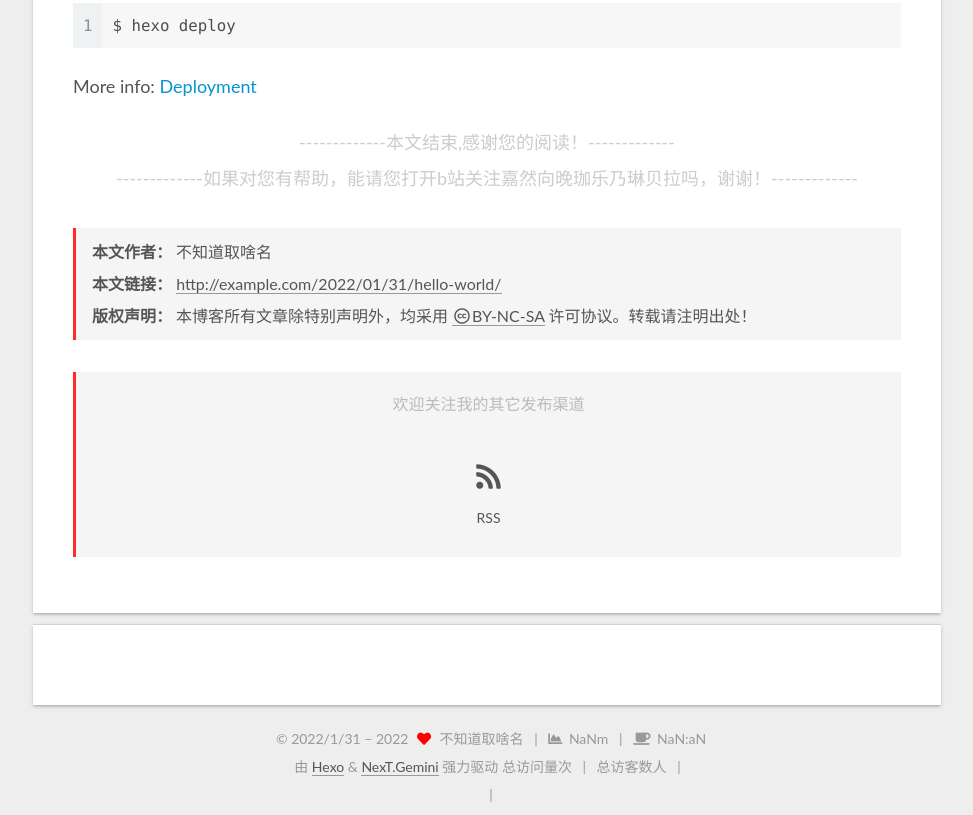
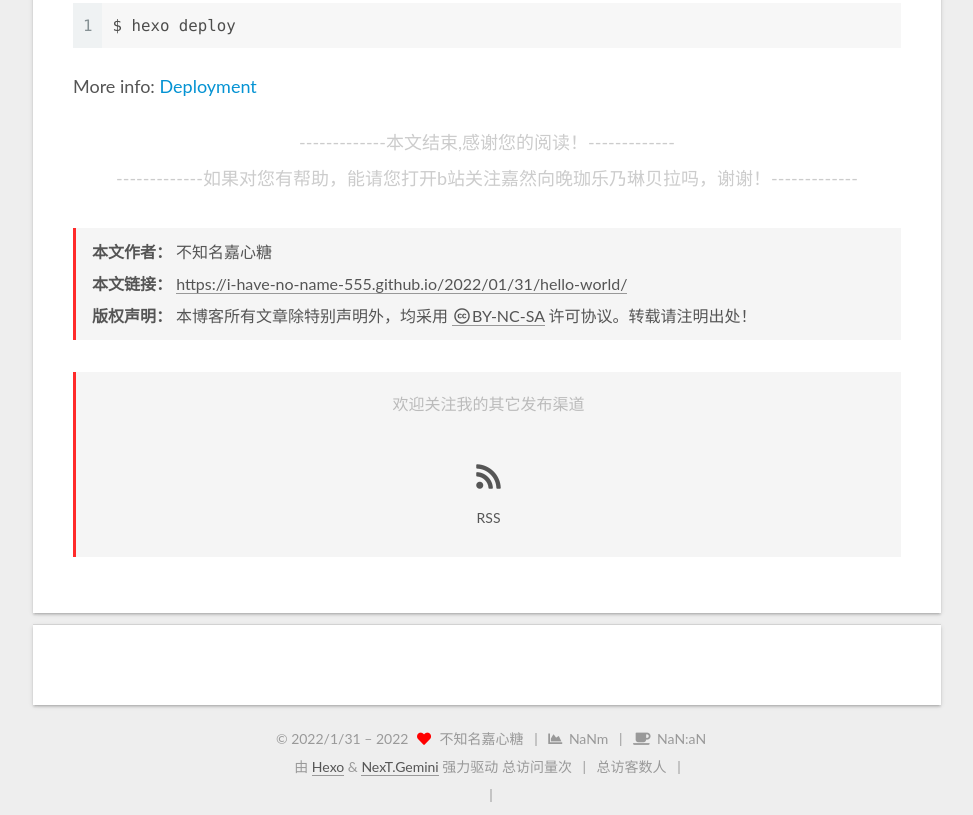
Before and after one commit to I-have-no-name-555/I-have-no-name-555.github.io, a plain HTML site: page 2022/01/31/hello-world/index.html in a window 1280 px wide. Shown: the part 960-1775 px from the top of the page, without its empty margins (279-1252 px from the left). Drawn offline with Linux system fonts and the light colour scheme; some packages are replaced by stand-ins of ours; animation ran at ten frames a second; a script that the page names is missing.

Commit message:
Site updated: 2022-02-01 23:13:39

```diff
--- a/2022/01/31/hello-world/index.html
+++ b/2022/01/31/hello-world/index.html
@@ -19,22 +19,22 @@
 
 <script id="hexo-configurations">
     var NexT = window.NexT || {};
-    var CONFIG = {"hostname":"example.com","root":"/","scheme":"Gemini","version":"7.8.0","exturl":false,"sidebar":{"position":"left","display":"post","padding":18,"offset":12,"onmobile":false},"copycode":{"enable":false,"show_result":false,"style":null},"back2top":{"enable":true,"sidebar":false,"scrollpercent":false},"bookmark":{"enable":false,"color":"#222","save":"auto"},"fancybox":false,"mediumzoom":false,"lazyload":false,"pangu":false,"comments":{"style":"tabs","active":null,"storage":true,"lazyload":false,"nav":null},"algolia":{"hits":{"per_page":10},"labels":{"input_placeholder":"Search for Posts","hits_empty":"We didn't find any results for the search: ${query}","hits_stats":"${hits} results found in ${time} ms"}},"localsearch":{"enable":true,"trigger":"manual","top_n_per_article":1,"unescape":false,"preload":false},"motion":{"enable":true,"async":false,"transition":{"post_block":"fadeIn","post_header":"slideDownIn","post_body":"slideDownIn","coll_header":"slideLeftIn","sidebar":"slideUpIn"}}};
+    var CONFIG = {"hostname":"i-have-no-name-555.github.io","root":"/","scheme":"Gemini","version":"7.8.0","exturl":false,"sidebar":{"position":"left","display":"post","padding":18,"offset":12,"onmobile":false},"copycode":{"enable":false,"show_result":false,"style":null},"back2top":{"enable":true,"sidebar":false,"scrollpercent":false},"bookmark":{"enable":false,"color":"#222","save":"auto"},"fancybox":false,"mediumzoom":false,"lazyload":false,"pangu":false,"comments":{"style":"tabs","active":null,"storage":true,"lazyload":false,"nav":null},"algolia":{"hits":{"per_page":10},"labels":{"input_placeholder":"Search for Posts","hits_empty":"We didn't find any results for the search: ${query}","hits_stats":"${hits} results found in ${time} ms"}},"localsearch":{"enable":true,"trigger":"manual","top_n_per_article":1,"unescape":false,"preload":false},"motion":{"enable":true,"async":false,"transition":{"post_block":"fadeIn","post_header":"slideDownIn","post_body":"slideDownIn","coll_header":"slideLeftIn","sidebar":"slideUpIn"}}};
   </script>
 
   <meta name="description" content="Welcome to Hexo! This is your very first post. Check documentation for more info. If you get any problems when using Hexo, you can find the answer in troubleshooting or you can ask me on GitHub. Quick">
 <meta property="og:type" content="article">
 <meta property="og:title" content="Hello World">
-<meta property="og:url" content="http://example.com/2022/01/31/hello-world/index.html">
+<meta property="og:url" content="https://i-have-no-name-555.github.io/2022/01/31/hello-world/index.html">
 <meta property="og:site_name" content="不知名嘉心糖の博客">
 <meta property="og:description" content="Welcome to Hexo! This is your very first post. Check documentation for more info. If you get any problems when using Hexo, you can find the answer in troubleshooting or you can ask me on GitHub. Quick">
 <meta property="og:locale" content="zh_CN">
 <meta property="article:published_time" content="2022-01-31T10:27:07.430Z">
 <meta property="article:modified_time" content="2022-01-31T10:27:07.430Z">
-<meta property="article:author" content="不知道取啥名">
+<meta property="article:author" content="不知名嘉心糖">
 <meta name="twitter:card" content="summary">
 
-<link rel="canonical" href="http://example.com/2022/01/31/hello-world/">
+<link rel="canonical" href="https://i-have-no-name-555.github.io/2022/01/31/hello-world/">
 
 
 <script id="page-configurations">
@@ -211,11 +211,11 @@
 
 
   <article itemscope itemtype="http://schema.org/Article" class="post-block" lang="zh-CN">
-    <link itemprop="mainEntityOfPage" href="http://example.com/2022/01/31/hello-world/">
+    <link itemprop="mainEntityOfPage" href="https://i-have-no-name-555.github.io/2022/01/31/hello-world/">
 
     <span hidden itemprop="author" itemscope itemtype="http://schema.org/Person">
       <meta itemprop="image" content="https://q1.qlogo.cn/g?b=qq&nk=2214225911&s=640">
-      <meta itemprop="name" content="不知道取啥名">
+      <meta itemprop="name" content="不知名嘉心糖">
       <meta itemprop="description" content="能请您打开B站给嘉然向晚珈乐乃琳贝拉点个关注吗">
     </span>
 
@@ -306,11 +306,11 @@
 <div>
 <ul class="post-copyright">
   <li class="post-copyright-author">
-    <strong>本文作者： </strong>不知道取啥名
+    <strong>本文作者： </strong>不知名嘉心糖
   </li>
   <li class="post-copyright-link">
     <strong>本文链接：</strong>
-    <a href="http://example.com/2022/01/31/hello-world/" title="Hello World">http://example.com/2022/01/31/hello-world/</a>
+    <a href="https://i-have-no-name-555.github.io/2022/01/31/hello-world/" title="Hello World">https://i-have-no-name-555.github.io/2022/01/31/hello-world/</a>
   </li>
   <li class="post-copyright-license">
     <strong>版权声明： </strong>本博客所有文章除特别声明外，均采用 <a href="https://creativecommons.org/licenses/by-nc-sa/4.0/" rel="noopener" target="_blank"><i class="fab fa-fw fa-creative-commons"></i>BY-NC-SA</a> 许可协议。转载请注明出处！
@@ -412,9 +412,9 @@
 
       <div class="site-overview-wrap sidebar-panel">
         <div class="site-author motion-element" itemprop="author" itemscope itemtype="http://schema.org/Person">
-    <img class="site-author-image" itemprop="image" alt="不知道取啥名"
+    <img class="site-author-image" itemprop="image" alt="不知名嘉心糖"
       src="https://q1.qlogo.cn/g?b=qq&nk=2214225911&s=640">
-  <p class="site-author-name" itemprop="name">不知道取啥名</p>
+  <p class="site-author-name" itemprop="name">不知名嘉心糖</p>
   <div class="site-description" itemprop="description">能请您打开B站给嘉然向晚珈乐乃琳贝拉点个关注吗</div>
 </div>
 <div class="site-state-wrap motion-element">
@@ -454,7 +454,7 @@
   <span class="with-love">
     <i class="fa fa-heart"></i>
   </span>
-  <span class="author" itemprop="copyrightHolder">不知道取啥名</span>
+  <span class="author" itemprop="copyrightHolder">不知名嘉心糖</span>
     <span class="post-meta-divider">|</span>
     <span class="post-meta-item-icon">
       <i class="fa fa-chart-area"></i>
```
Also changed, not shown: about/index.html (+7 -7 lines), archives/2022/01/index.html (+7 -7 lines), archives/2022/index.html (+7 -7 lines), archives/index.html (+7 -7 lines), categories/index.html (+7 -7 lines), index.html (+9 -9 lines), resources/index.html (+7 -7 lines), rss2.xml (+5 -5 lines), tags/index.html (+7 -7 lines).
